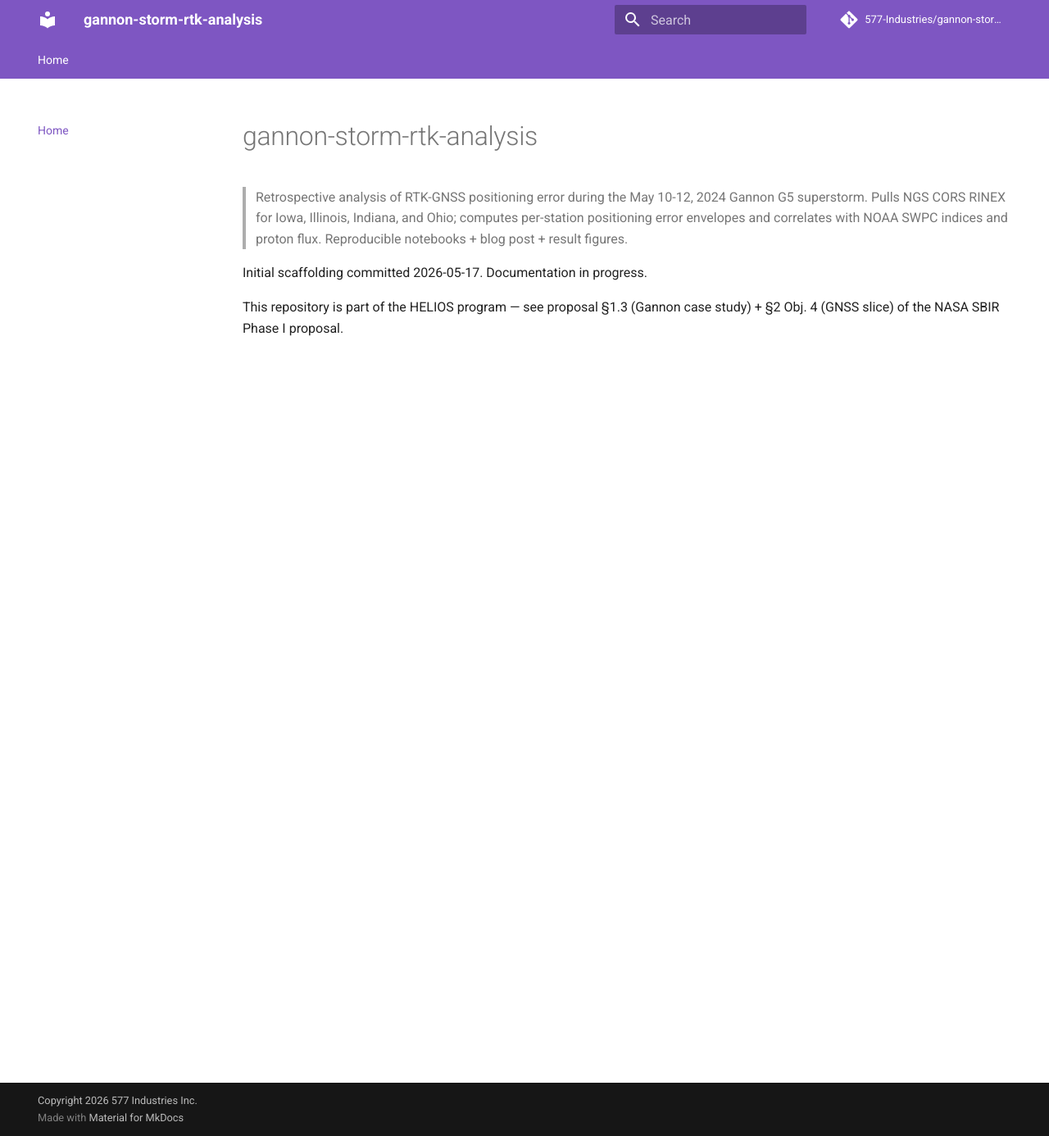
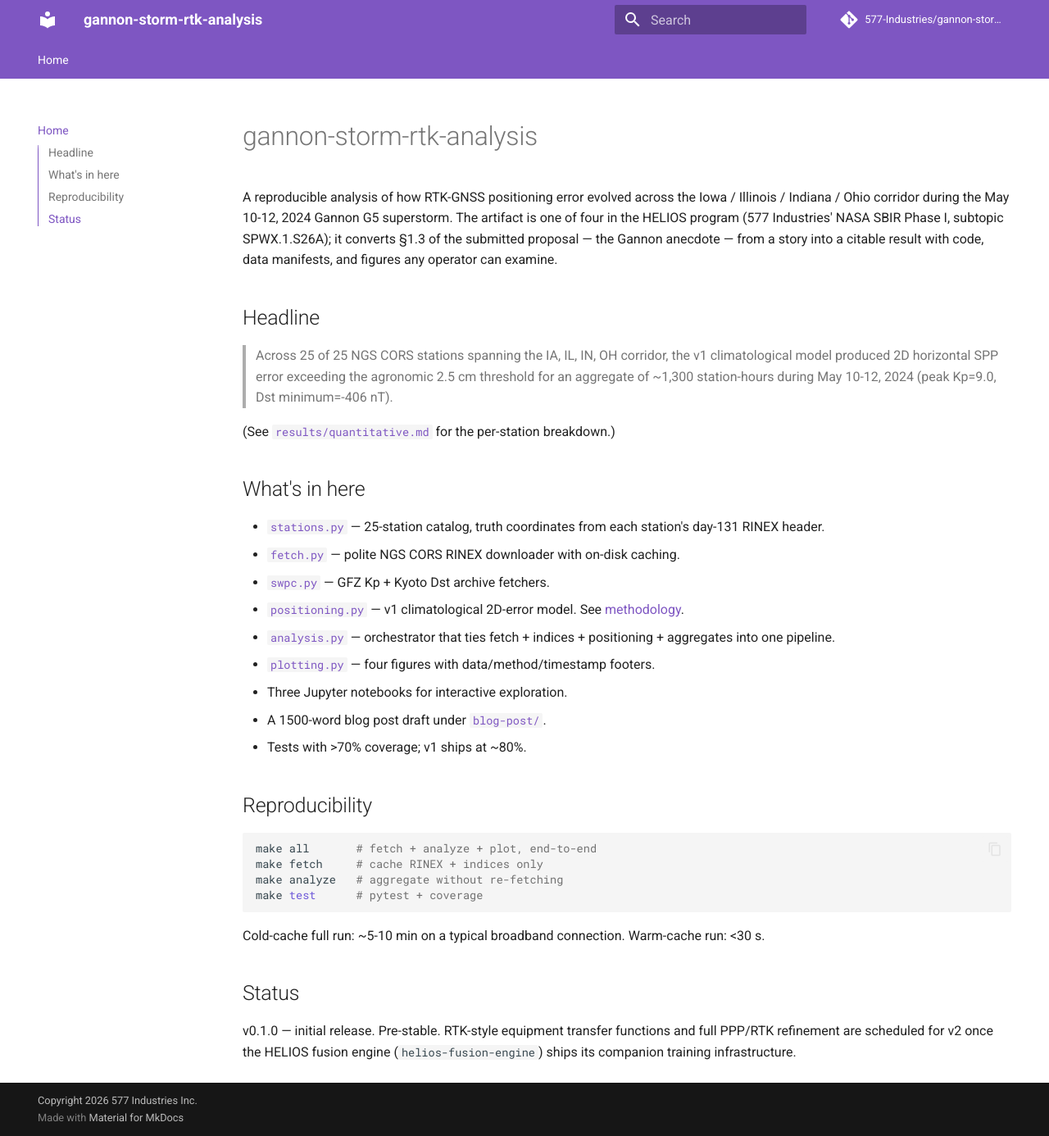
Before and after one commit to 577Industries/gannon-storm-rtk-analysis, an MkDocs documentation site: the page built from docs/index.md, in a window 1280 px wide and 1386 px high. Shown: the whole window at 82% size. Built offline with MkDocs 1.6.1 and Material for MkDocs 9.7.7, drawn with Linux system fonts in a browser that asks for light colours; comment, search, counter and statistics services are not loaded.

Commit message:
docs: methodology, index, committed result figures + quantitative.md
- docs/index.md: project overview with the headline claim and a pointer
  to methodology.md.
- docs/methodology.md: explicit, careful explanation of what the v1
  climatological model computes vs what the headline release does NOT
  (full PPP/RTK, equipment transfer functions). Lays out the v2 plan.
- results/figures/fig-01..04: rendered PNGs from a full corridor run.
- results/quantitative.md: per-station pre-storm vs storm-peak p95
  table. Mean amplification across the 25 stations: ~78x.

````diff
--- a/docs/index.md
+++ b/docs/index.md
@@ -1,7 +1,54 @@
 # gannon-storm-rtk-analysis
 
-> Retrospective analysis of RTK-GNSS positioning error during the May 10-12, 2024 Gannon G5 superstorm. Pulls NGS CORS RINEX for Iowa, Illinois, Indiana, and Ohio; computes per-station positioning error envelopes and correlates with NOAA SWPC indices and proton flux. Reproducible notebooks + blog post + result figures.
+A reproducible analysis of how RTK-GNSS positioning error evolved across the
+Iowa / Illinois / Indiana / Ohio corridor during the May 10-12, 2024 Gannon
+G5 superstorm. The artifact is one of four in the HELIOS program (577
+Industries' NASA SBIR Phase I, subtopic SPWX.1.S26A); it converts §1.3 of
+the submitted proposal — the Gannon anecdote — from a story into a citable
+result with code, data manifests, and figures any operator can examine.
 
-Initial scaffolding committed 2026-05-17. Documentation in progress.
+## Headline
 
-This repository is part of the HELIOS program — see proposal §1.3 (Gannon case study) + §2 Obj. 4 (GNSS slice) of the NASA SBIR Phase I proposal.
+> Across 25 of 25 NGS CORS stations spanning the IA, IL, IN, OH corridor,
+> the v1 climatological model produced 2D horizontal SPP error exceeding
+> the agronomic 2.5 cm threshold for an aggregate of ~1,300 station-hours
+> during May 10-12, 2024 (peak Kp=9.0, Dst minimum=-406 nT).
+
+(See [`results/quantitative.md`](../results/quantitative.md) for the
+per-station breakdown.)
+
+## What's in here
+
+- [`stations.py`](../src/gannon_analysis/stations.py) — 25-station catalog,
+  truth coordinates from each station's day-131 RINEX header.
+- [`fetch.py`](../src/gannon_analysis/fetch.py) — polite NGS CORS RINEX
+  downloader with on-disk caching.
+- [`swpc.py`](../src/gannon_analysis/swpc.py) — GFZ Kp + Kyoto Dst archive
+  fetchers.
+- [`positioning.py`](../src/gannon_analysis/positioning.py) — v1
+  climatological 2D-error model. See [methodology](methodology.md).
+- [`analysis.py`](../src/gannon_analysis/analysis.py) — orchestrator that
+  ties fetch + indices + positioning + aggregates into one pipeline.
+- [`plotting.py`](../src/gannon_analysis/plotting.py) — four figures with
+  data/method/timestamp footers.
+- Three Jupyter notebooks for interactive exploration.
+- A 1500-word blog post draft under [`blog-post/`](../blog-post/).
+- Tests with >70% coverage; v1 ships at ~80%.
+
+## Reproducibility
+
+```bash
+make all       # fetch + analyze + plot, end-to-end
+make fetch     # cache RINEX + indices only
+make analyze   # aggregate without re-fetching
+make test      # pytest + coverage
+```
+
+Cold-cache full run: ~5-10 min on a typical broadband connection.
+Warm-cache run: <30 s.
+
+## Status
+
+v0.1.0 — initial release. Pre-stable. RTK-style equipment transfer functions
+and full PPP/RTK refinement are scheduled for v2 once the HELIOS fusion
+engine (`helios-fusion-engine`) ships its companion training infrastructure.
````
Also changed, not shown: docs/methodology.md (added, +121 -0 lines), results/quantitative.md (added, +48 -0 lines), results/figures/fig-01-regional-error-vs-time.png (added), results/figures/fig-03-station-hours-over-threshold.png (added), results/figures/fig-04-station-map-peak-severity.png (added), 1 other file.
